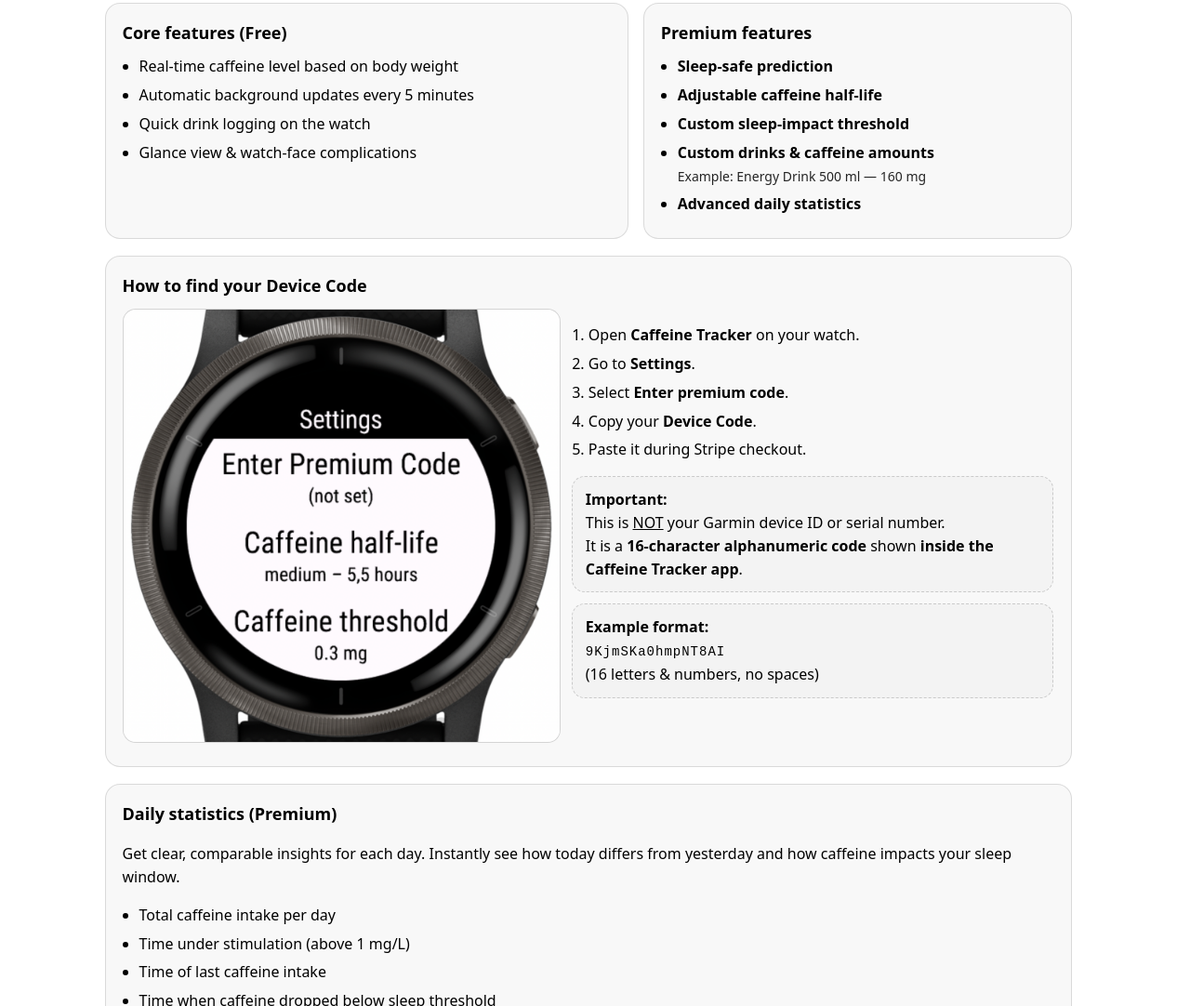
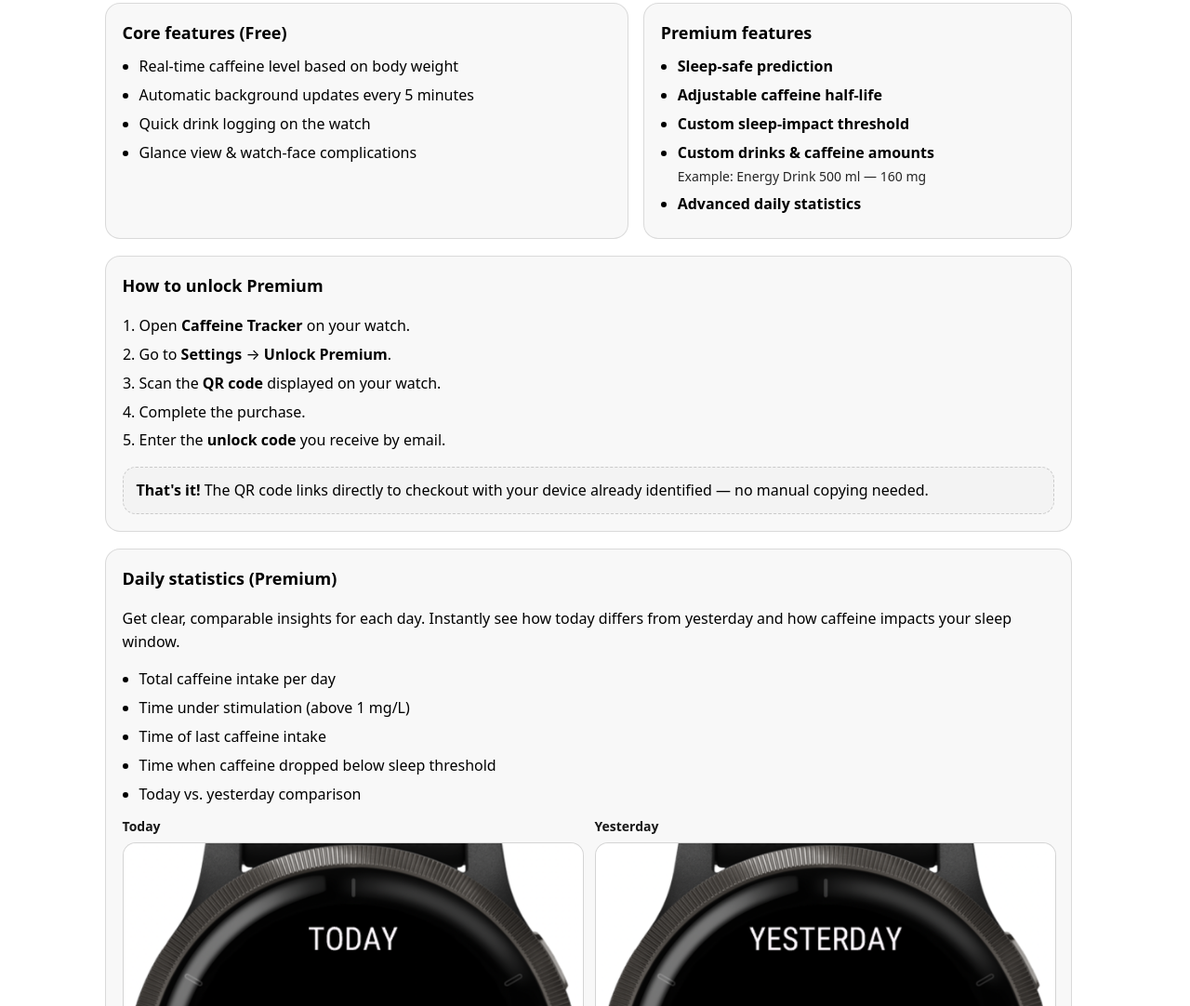
Before and after one commit to obozek/CaffeineTrackerAppWeb, a plain HTML site: page index.html in a window 1280 px wide. Shown: the part 1356-2438 px from the top of the page at 93% size. Drawn offline with Linux system fonts and the light colour scheme.

Commit message:
QR code payment modifications

```diff
--- a/index.html
+++ b/index.html
@@ -31,12 +31,6 @@
             </p>
 
             <div class="cta">
-                <a class="btn primary"
-                   href="https://buy.stripe.com/8x200cga46x56FP3MC28801"
-                   target="_blank" rel="noopener">
-                    Buy Premium
-                </a>
-
                 <a class="btn" href="how-it-works.html">
                     How it works
                 </a>
@@ -50,7 +44,6 @@
 
             <div class="muted">
                 One-time purchase. No subscription.
-                Unlock code is delivered automatically by email.
             </div>
         </div>
     </div>
@@ -134,37 +127,20 @@
         </div>
     </div>
 
-    <!-- DEVICE CODE -->
+    <!-- HOW TO UNLOCK PREMIUM -->
     <div class="card">
-        <h2>How to find your Device Code</h2>
+        <h2>How to unlock Premium</h2>
 
-        <div class="codegrid">
-            <div>
-                <img class="shot" src="assets/Settings.png" alt="Settings screen">
-            </div>
+        <ol class="steps">
+            <li>Open <b>Caffeine Tracker</b> on your watch.</li>
+            <li>Go to <b>Settings</b> → <b>Unlock Premium</b>.</li>
+            <li>Scan the <b>QR code</b> displayed on your watch.</li>
+            <li>Complete the purchase.</li>
+            <li>Enter the <b>unlock code</b> you receive by email.</li>
+        </ol>
 
-            <div>
-                <ol class="steps">
-                    <li>Open <b>Caffeine Tracker</b> on your watch.</li>
-                    <li>Go to <b>Settings</b>.</li>
-                    <li>Select <b>Enter premium code</b>.</li>
-                    <li>Copy your <b>Device Code</b>.</li>
-                    <li>Paste it during Stripe checkout.</li>
-                </ol>
-
-                <div class="callout">
-                    <b>Important:</b><br>
-                    This is <u>NOT</u> your Garmin device ID or serial number.<br>
-                    It is a <b>16-character alphanumeric code</b> shown <b>inside the Caffeine Tracker app</b>.
-                </div>
-                <div class="callout">
-                    <b>Example format:</b><br>
-                    <code style="font-size:14px; letter-spacing:1px;">
-                        9KjmSKa0hmpNT8AI
-                    </code><br>
-                    (16 letters & numbers, no spaces)
-                </div>
-            </div>
+        <div class="callout">
+            <b>That's it!</b> The QR code links directly to checkout with your device already identified — no manual copying needed.
         </div>
     </div>
 
```
Also changed, not shown: how-it-works.html (+0 -6 lines).
